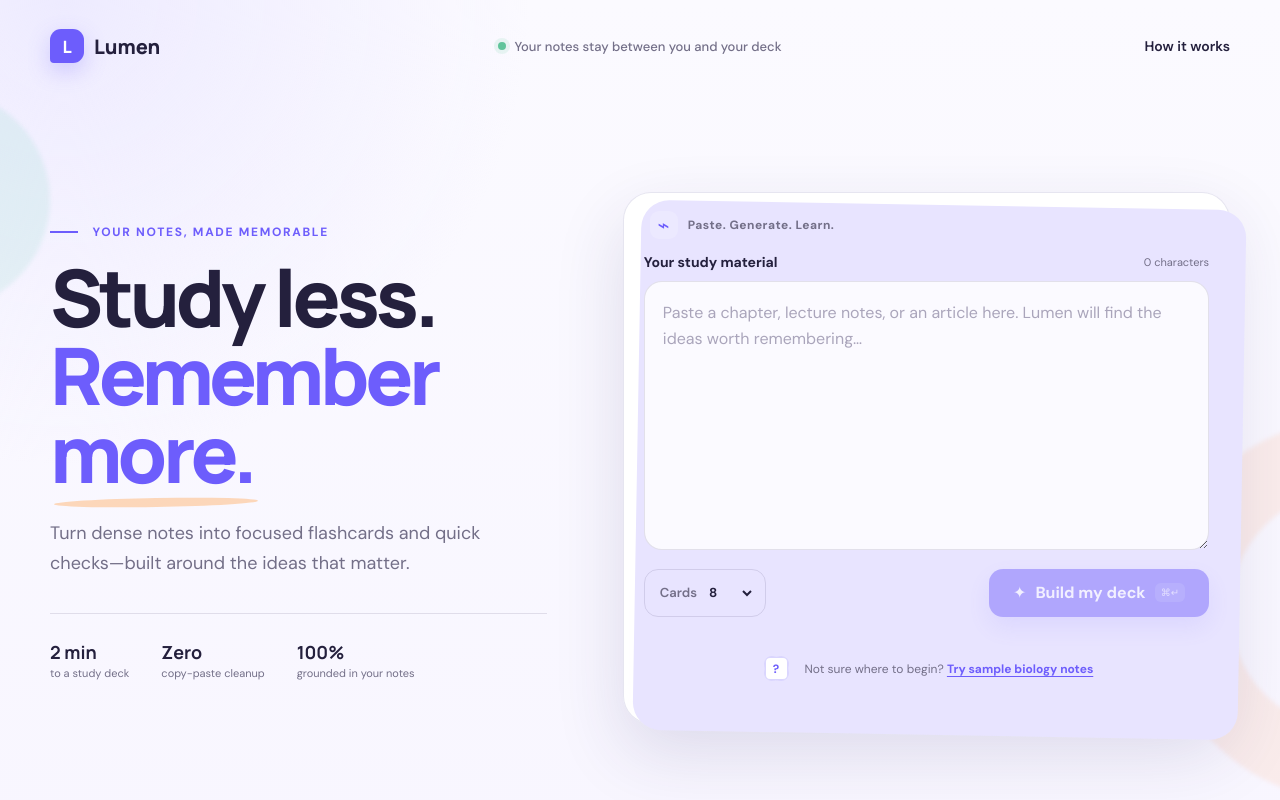
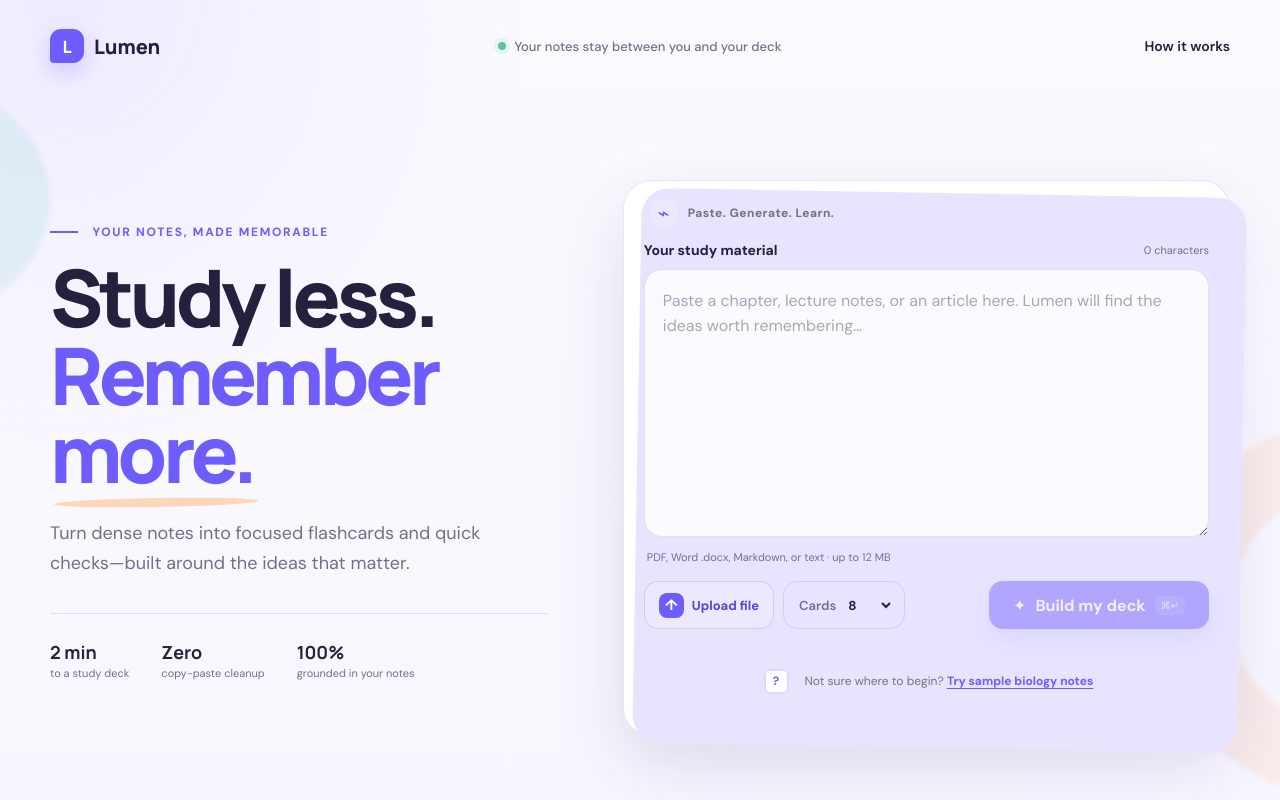
Before and after one commit to jaswanth422/flam, a React (Vite) app: page / in a window 1280 px wide. Shown: the top 800 px of the page. Built offline with nearby package versions, Linux system fonts and the light colour scheme.

Commit message:
Add PDF and Word file uploads

```diff
--- a/package.json
+++ b/package.json
@@ -15,6 +15,8 @@
   },
   "dependencies": {
     "@vitejs/plugin-react": "^4.3.4",
+    "mammoth": "^1.10.0",
+    "pdfjs-dist": "^5.4.149",
     "vite": "^5.4.14",
     "react": "^18.3.1",
     "react-dom": "^18.3.1"
--- a/src/components/PromptForm.jsx
+++ b/src/components/PromptForm.jsx
@@ -1,4 +1,5 @@
 import { useEffect, useRef, useState } from "react";
+import { readStudyFile } from "../lib/readStudyFile.js";
 
 const PLACEHOLDER =
   "Paste a chapter, lecture notes, or an article here. Lumen will find the ideas worth remembering…";
@@ -11,7 +12,12 @@
 }) {
   const [text, setText] = useState(initialText);
   const [count, setCount] = useState(8);
+  const [fileState, setFileState] = useState({
+    phase: "idle",
+    message: "",
+  });
   const textareaRef = useRef(null);
+  const fileInputRef = useRef(null);
 
   useEffect(() => {
     setText(initialText);
@@ -33,6 +39,33 @@
     }
   };
 
+  const handleFile = async (event) => {
+    const file = event.target.files?.[0];
+    if (!file) return;
+
+    setFileState({ phase: "reading", message: `Reading ${file.name}…` });
+    try {
+      const result = await readStudyFile(file);
+      updateText(result.text);
+      setFileState({
+        phase: "ready",
+        message: result.truncated
+          ? `${result.fileName} added. Long text was trimmed to fit.`
+          : `${result.fileName} added to your study material.`,
+      });
+      window.setTimeout(() => textareaRef.current?.focus(), 0);
+    } catch (error) {
+      setFileState({
+        phase: "error",
+        message: error instanceof Error ? error.message : "We couldn’t read that file.",
+      });
+    } finally {
+      event.target.value = "";
+    }
+  };
+
+  const fileBusy = fileState.phase === "reading";
+
   return (
     <form className="prompt-form" onSubmit={submit}>
       <div className="prompt-label-row">
@@ -50,23 +83,47 @@
         maxLength={19999}
         rows={9}
       />
+      <div className={`file-status file-status-${fileState.phase}`}>
+        {fileState.message || "PDF, Word .docx, Markdown, or text · up to 12 MB"}
+      </div>
       <div className="prompt-actions">
+        <div className="prompt-tools">
+          <input
+            ref={fileInputRef}
+            className="visually-hidden-input"
+            type="file"
+            accept=".pdf,.docx,.doc,.txt,.md,application/pdf,application/vnd.openxmlformats-officedocument.wordprocessingml.document,text/plain,text/markdown"
+            onChange={handleFile}
+            tabIndex={-1}
+          />
+          <button
+            type="button"
+            className="upload-button"
+            onClick={() => fileInputRef.current?.click()}
+            disabled={disabled || fileBusy}
+          >
+            <span className="upload-icon" aria-hidden="true">
+              {fileBusy ? "···" : "↑"}
+            </span>
+            {fileBusy ? "Reading file" : "Upload file"}
+          </button>
           <label className="count-select">
             <span>Cards</span>
             <select
               value={count}
               onChange={(event) => setCount(Number(event.target.value))}
-            disabled={disabled}
+              disabled={disabled || fileBusy}
             >
               <option value={5}>5</option>
               <option value={8}>8</option>
               <option value={12}>12</option>
             </select>
           </label>
+        </div>
         <button
           type="submit"
           className="button button-primary generate-button"
-          disabled={disabled || !text.trim()}
+          disabled={disabled || fileBusy || !text.trim()}
         >
           <span aria-hidden="true">✦</span>
           Build my deck
--- a/src/styles.css
+++ b/src/styles.css
@@ -340,6 +340,81 @@
   align-items: center;
   gap: 14px;
   margin-top: 14px;
+}
+
+.prompt-tools {
+  display: flex;
+  align-items: center;
+  gap: 9px;
+}
+
+.visually-hidden-input {
+  position: absolute;
+  width: 1px;
+  height: 1px;
+  padding: 0;
+  margin: -1px;
+  overflow: hidden;
+  clip: rect(0 0 0 0);
+  white-space: nowrap;
+  border: 0;
+}
+
+.upload-button {
+  min-height: 48px;
+  display: inline-flex;
+  align-items: center;
+  gap: 8px;
+  padding: 0 14px;
+  border: 1px solid rgba(109, 93, 252, 0.22);
+  border-radius: 14px;
+  color: var(--purple-dark);
+  background: var(--lavender);
+  font-size: 13px;
+  font-weight: 800;
+  cursor: pointer;
+  transition: transform 150ms ease, background 150ms ease;
+}
+
+.upload-button:hover:not(:disabled) {
+  transform: translateY(-2px);
+  background: #e2ddff;
+}
+
+.upload-button:disabled {
+  cursor: wait;
+  opacity: 0.65;
+}
+
+.upload-icon {
+  width: 25px;
+  height: 25px;
+  display: grid;
+  place-items: center;
+  border-radius: 8px;
+  color: white;
+  background: var(--purple);
+  font-size: 15px;
+  line-height: 1;
+}
+
+.file-status {
+  min-height: 25px;
+  display: flex;
+  align-items: center;
+  padding: 5px 3px 0;
+  color: var(--muted);
+  font-size: 11px;
+}
+
+.file-status-ready {
+  color: var(--green);
+  font-weight: 700;
+}
+
+.file-status-error {
+  color: #b54e44;
+  font-weight: 700;
 }
 
 .count-select {
@@ -1105,8 +1180,11 @@
   .composer-card::before { border-radius: 22px; right: -8px; bottom: -9px; }
   .prompt-form textarea { min-height: 210px; }
   .prompt-actions { align-items: stretch; }
+  .prompt-actions { flex-direction: column; }
+  .prompt-tools { width: 100%; }
+  .upload-button { flex: 1; justify-content: center; }
   .count-select { flex: 0 0 auto; }
-  .generate-button { min-width: 0; flex: 1; padding-inline: 12px; }
+  .generate-button { min-width: 0; width: 100%; padding-inline: 12px; }
   .key-hint { display: none; }
   .empty-state { align-items: flex-start; text-align: left; }
   .empty-state p { margin: 0; }
```
Also changed, not shown: src/lib/readStudyFile.js (added), 2 other files (tests, documents, lock files or other folders). Lines whose indentation alone changed are shown as unchanged.
